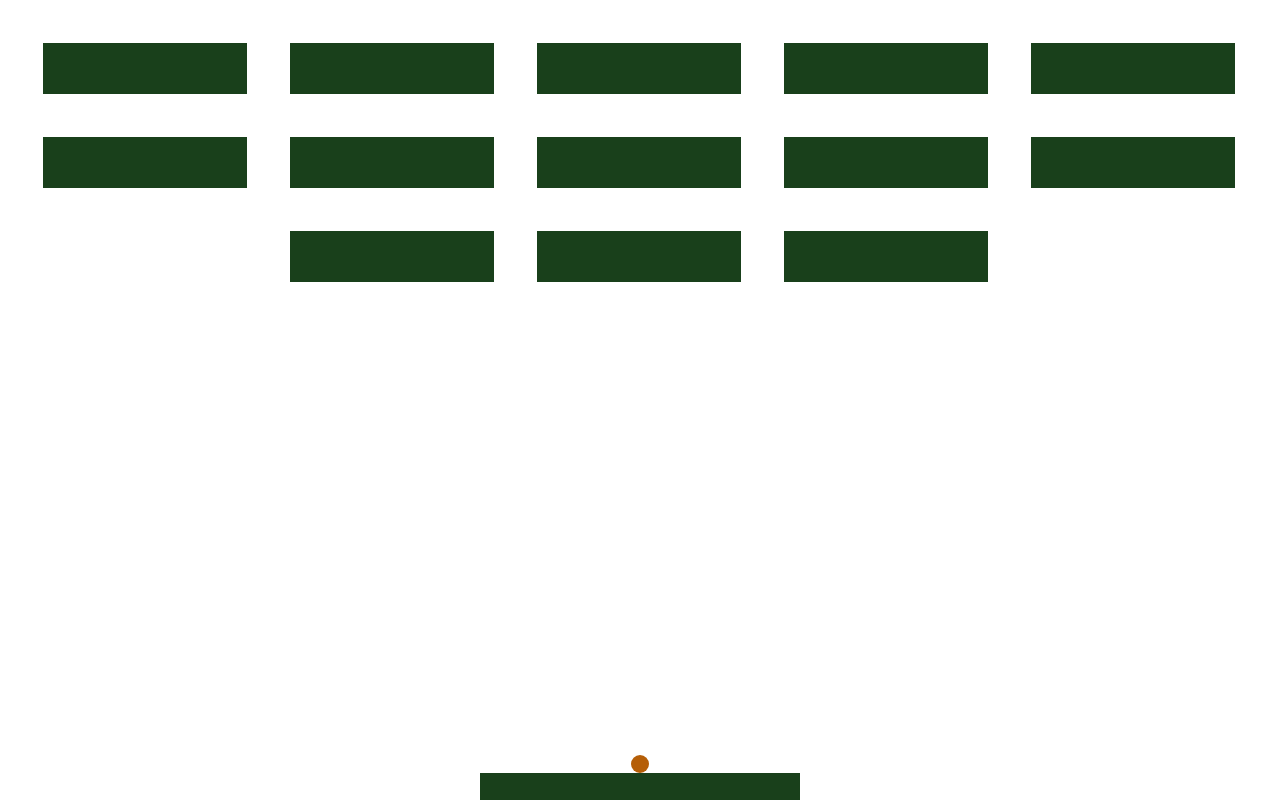
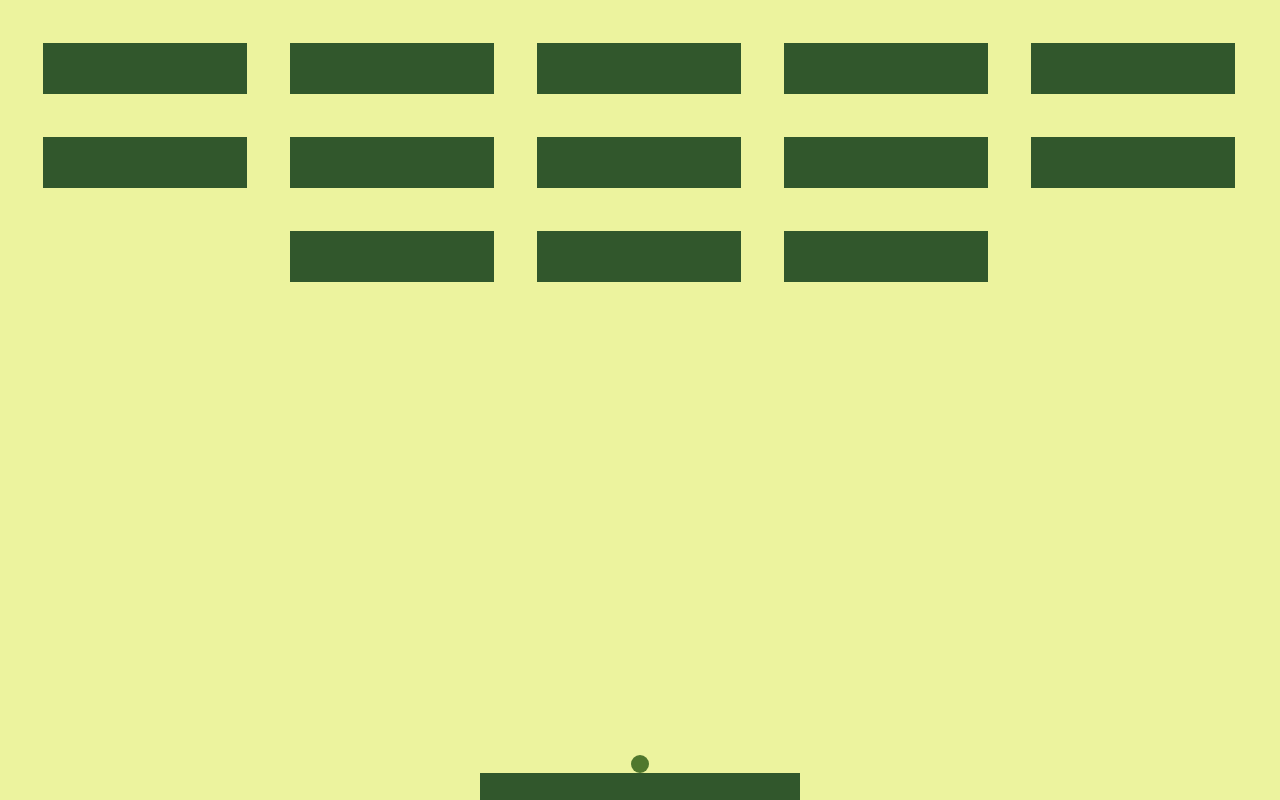
Before and after one commit to pawfrolow/breakout-game, a website built with Vite: page index.html in a window 1280 px wide. Built offline with nearby package versions, Linux system fonts and the light colour scheme.

Commit message:
added theme colors

```diff
--- a/index.html
+++ b/index.html
@@ -1,19 +1,19 @@
 <!DOCTYPE html>
 <html lang="en">
+
 <head>
   <meta charset="UTF-8" />
   <link rel="icon" href="favicon.ico" />
   <meta name="viewport" content="width=device-width, initial-scale=1.0" />
-    <meta
-      name="description"
-      content="Breakout game"
-    />
+  <meta name="description" content="Breakout game" />
 
-    <title>Breakout game</title>
+  <title>Breakout</title>
 </head>
+
 <body>
   <canvas></canvas>
   <script type="module" src="/src/index.ts"></script>
   <noscript>You need to enable JavaScript to run this app.</noscript>
 </body>
+
 </html>
--- a/src/Canvas.ts
+++ b/src/Canvas.ts
@@ -50,8 +50,9 @@ class Canvas {
     };
 
     draw = () => {
-        this.stopAnimation();
-        this.ctx.clearRect(0, 0, this.canvas.width, this.canvas.height);
+        this.clearDraw();
+
+        this.fillBackground();
 
         if (this.pressedBtn) {
             this.platform.moveButton(this.pressedBtn);
@@ -66,6 +67,16 @@ class Canvas {
         this.bricks.draw();
 
         this.animationId = requestAnimationFrame(this.draw);
+    };
+
+    clearDraw = () => {
+        this.stopAnimation();
+        this.ctx.clearRect(0, 0, this.canvas.width, this.canvas.height);
+    };
+
+    fillBackground = () => {
+        this.ctx.fillStyle = config.background.color;
+        this.ctx.fillRect(0, 0, this.canvas.width, this.canvas.height);
     };
 
     moveBall = () => {
@@ -94,8 +105,6 @@ class Canvas {
             this.ball.switchDirection(collisionSide);
             if (collisionSide === ECollisionSides.vertical) {
                 // change speed & angle ball
-                console.log(this.platform.speed);
-
                 const speedFactor = () => {
                     let speed = Math.abs(this.platform.speed);
                     if (speed < 1) {
@@ -125,13 +134,19 @@ class Canvas {
                 if (this.platform.speed < 0 && this.ball.direction.x === ESides.right) {
                     this.ball.dy = config.ball.dy;
                     this.ball.dx = 2;
-                    this.ball.speed = config.ball.speed;
+                    this.ball.speed = 1.5;
                 }
 
                 // платформа двигалась вправо а шар влево
                 if (this.platform.speed > 0 && this.ball.direction.x === ESides.left) {
                     this.ball.dy = config.ball.dy;
                     this.ball.dx = 2;
+                    this.ball.speed = 1.5;
+                }
+
+                if (this.platform.speed === 0) {
+                    this.ball.dy = config.ball.dy;
+                    this.ball.dx = config.ball.dx;
                     this.ball.speed = config.ball.speed;
                 }
             }
--- /dev/null
+++ b/src/config/colors.ts
@@ -0,0 +1,18 @@
+export const colors = {
+    background: {
+        dark: "#132A13",
+        light: "#ECF39E",
+    },
+    platform: {
+        dark: "#31572C",
+        light: "#31572C",
+    },
+    ball: {
+        dark: "#ECF39E",
+        light: "#4F772D",
+    },
+    brick: {
+        dark: "#31572C",
+        light: "#31572C",
+    },
+};
--- a/src/config/index.ts
+++ b/src/config/index.ts
@@ -1,21 +1,32 @@
+import { getColorScheme } from "../utils";
+import { colors } from "./colors";
+
+const theme = getColorScheme();
+
 const config = {
+    common: {
+        theme,
+    },
     platform: {
         widthRatio: 4,
         widthToHeightRatio: 12,
-        color: "#19401B",
+        color: colors.platform[theme],
     },
     brick: {
         widthRatio: 8,
         widthToHeightRatio: 4,
-        color: "#19401B",
+        color: colors.brick[theme],
     },
     ball: {
         widthRatio: 6,
         widthToHeightRatio: 12,
-        color: "#B55E07",
+        color: colors.ball[theme],
         speed: 1,
         dx: 5,
         dy: 3,
+    },
+    background: {
+        color: colors.background[theme],
     },
     player: {
         name: "Player",
--- a/src/utils/index.ts
+++ b/src/utils/index.ts
@@ -86,3 +86,8 @@ export const throttle = <R, A extends any[]>(
         },
     ];
 };
+
+export const getColorScheme = (): "dark" | "light" =>
+    window.matchMedia && window.matchMedia("(prefers-color-scheme: dark)").matches
+        ? "dark"
+        : "light";
```
Also changed, not shown: favicon.ico. Lines whose indentation alone changed are shown as unchanged.
